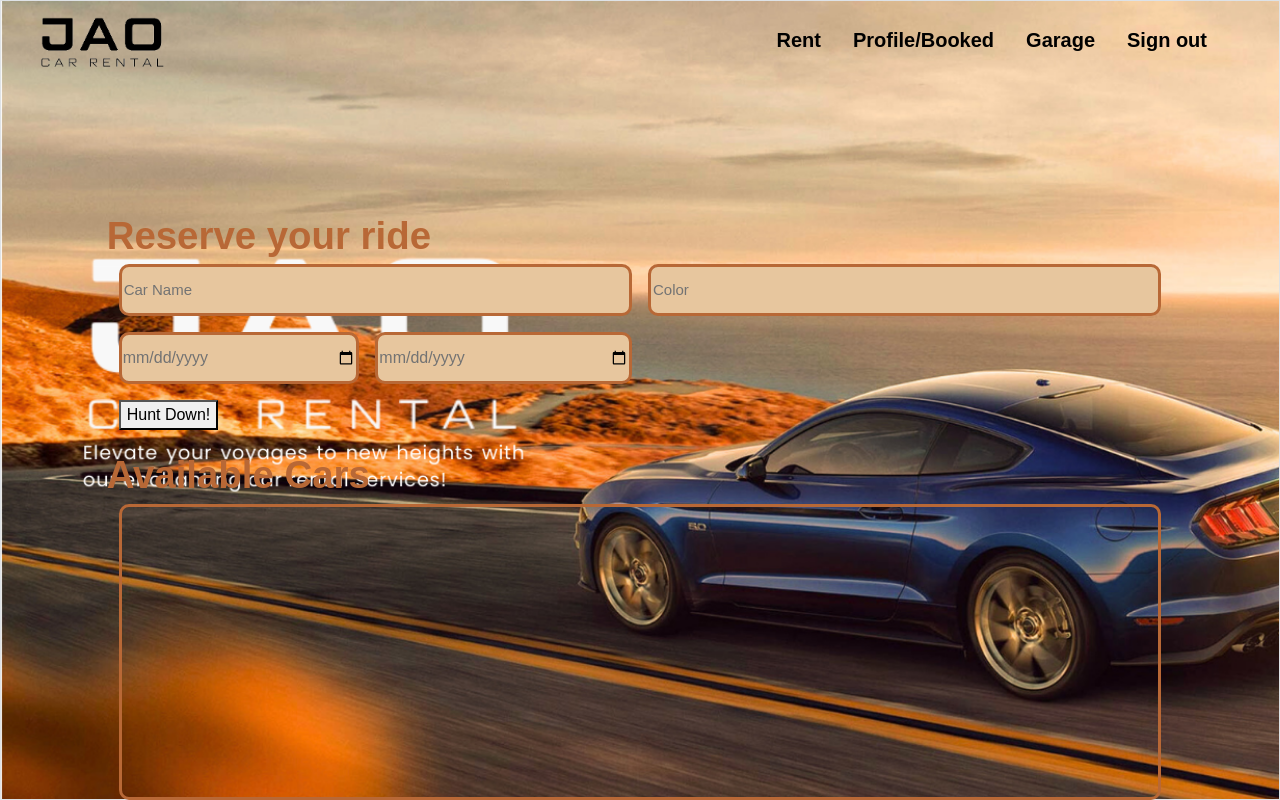
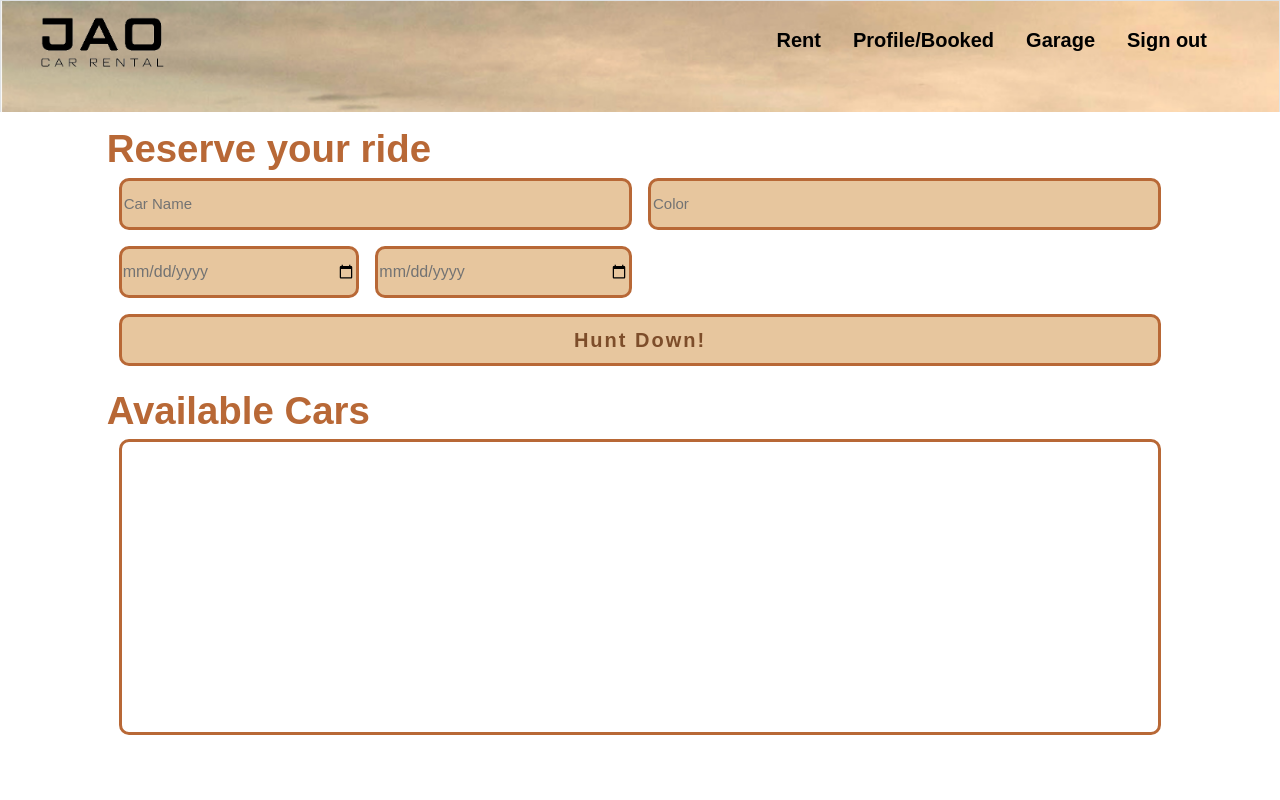
Before and after one commit to johnrico364/car-rental, a React (Create React App) app: page /user/rent in a window 1280 px wide. Built offline with nearby package versions, Linux system fonts and the light colour scheme.

Commit message:
Move: input and button styles

```diff
--- a/src/App.css
+++ b/src/App.css
@@ -1,12 +1,50 @@
 .App {
-  font-family: 'poppins', sans-serif;
+  font-family: "poppins", sans-serif;
 }
-.height-100{
+.height-100 {
   height: 100vh;
 }
-input:focus{
+input:focus {
   outline: 0;
 }
-select:focus{
+select:focus {
   outline: 0;
 }
+.route-height-container {
+  height: 86vh;
+  background-color: white;
+}
+
+.input-Container {
+  height: 52px;
+  border: 3px #b86836 solid;
+  border-radius: 10px;
+  background-color: #e7c69e;
+  color: #737373;
+}
+.input-Container::placeholder {
+  color: #737373;
+  font-size: 15px;
+}
+.sign-up-btn {
+  background-color: #e7c69e;
+  color: #7d4d2a;
+  font-weight: bolder;
+  font-size: 20px;
+  width: 100%;
+  height: 52px;
+  letter-spacing: 2px;
+  border-radius: 10px;
+  border: 0;
+}
+.regular-btn {
+  background-color: #e7c69e;
+  color: #7d4d2a;
+  font-weight: bolder;
+  font-size: 20px;
+  width: 100%;
+  height: 52px;
+  letter-spacing: 2px;
+  border-radius: 10px;
+  border: 3px solid #b86836;
+}
--- a/src/pages/styles/Login.css
+++ b/src/pages/styles/Login.css
@@ -1,6 +1,6 @@
 .login-container {
   height: 100vh;
-  background-image: url("/public/pictures/Login Bg.jpg");
+  background-image: url("/public/images/Login Bg.jpg");
   background-size: cover;
 }
 .login-form-container {
--- a/src/pages/styles/Signup.css
+++ b/src/pages/styles/Signup.css
@@ -1,5 +1,5 @@
 .pic-side {
-  background-image: url("/public/pictures/Sign-up\ Bg.jpg");
+  background-image: url("/public/images/Sign-up\ Bg.jpg");
   background-size: cover;
 }
 .signup-form-container {
@@ -11,28 +11,6 @@
   letter-spacing: 1px;
   color: #B86836;
 }
-.input-Container{
-    height: 52px;
-    border: 3px #B86836 solid;
-    border-radius: 10px;
-    background-color: #E7C69E;
-    color: #737373;
-}
-.input-Container::placeholder{
-    color: #737373;
-    font-size: 15px;
-}
-.sign-up-btn{
-  background-color: #E7C69E;
-  color: #7D4D2A;
-  font-weight: bolder;
-  font-size: 20px;
-  width: 100%;
-  height: 52px;
-  letter-spacing: 2px;
-  border-radius: 10px;
-  border: 0;
-}
 .have-account{
   font-weight: bold;
   width: 80%;
```
